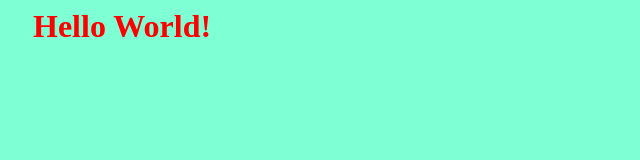
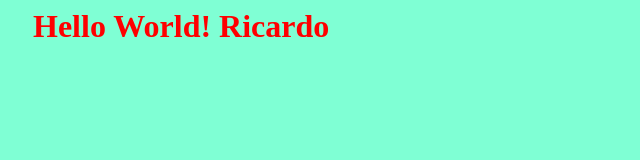
Before and after one commit to RVS082/rvs-website-mit, a plain HTML site: page index.html in a window 1280 px wide. Shown: the whole page, without its empty margins (0-640 px from the left). Drawn offline with Linux system fonts and the light colour scheme.

Commit message:
Add Ricardo index.html

```diff
--- a/index.html
+++ b/index.html
@@ -9,7 +9,7 @@
 </head>
 
 <body>
-    <h1>Hello World!</h1>
+    <h1>Hello World! Ricardo </h1>
 </body>
 
 </html>
```
